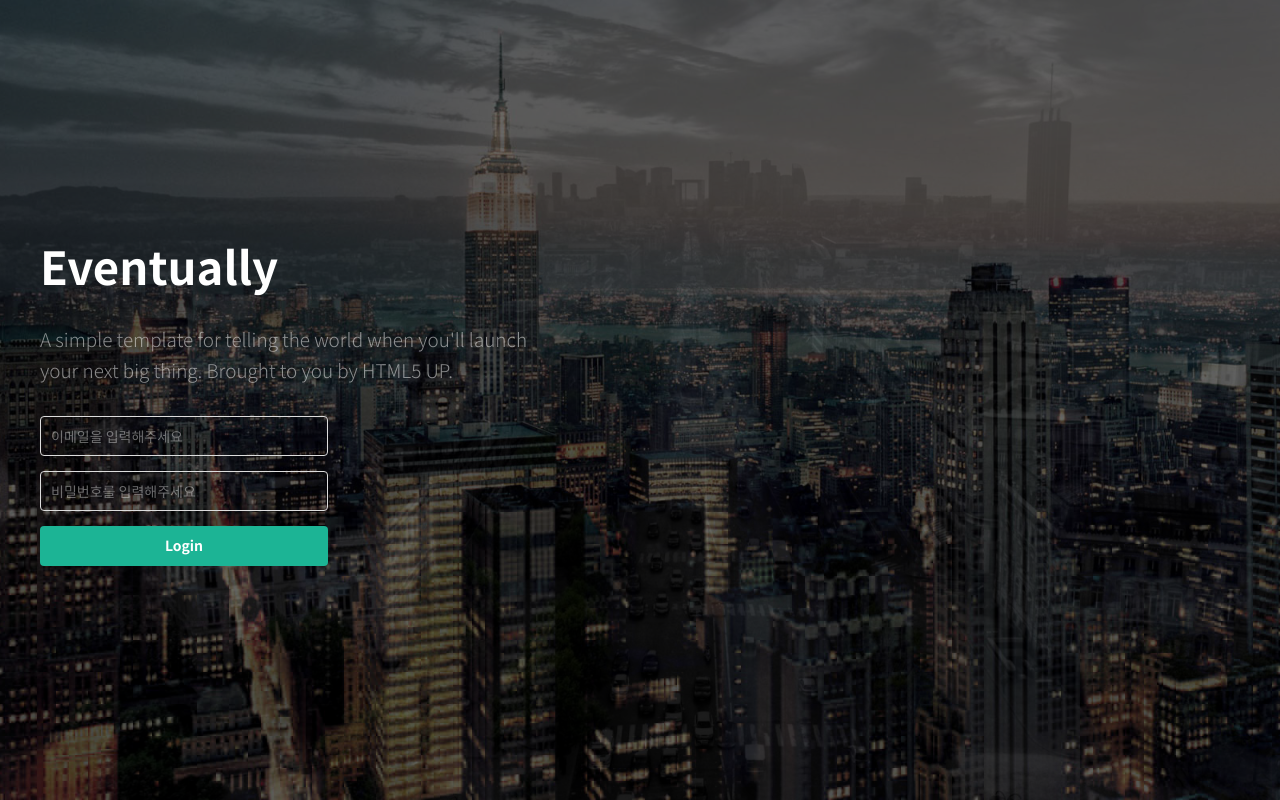
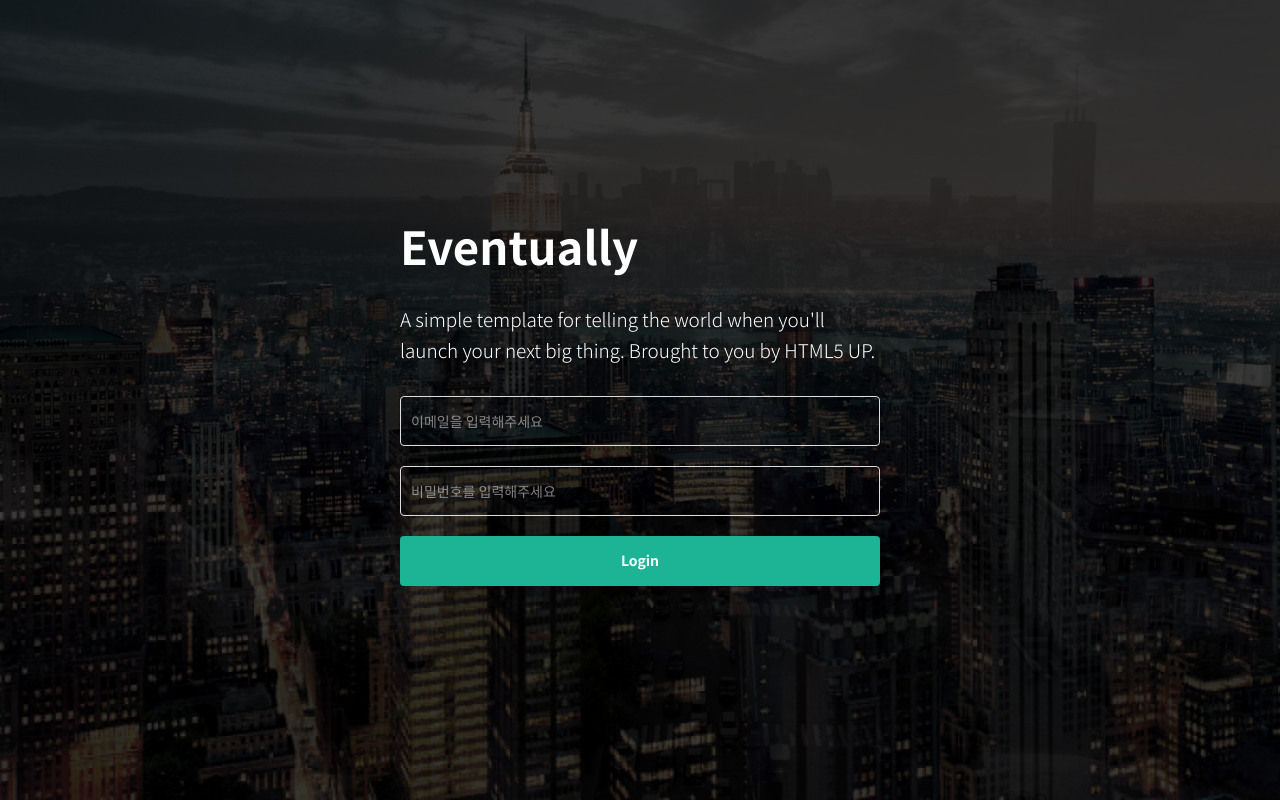
Before and after one commit to seongchanhwang/erp, a React (Create React App) app in the folder src/main/frontend/: page /login in a window 1280 px wide. Built offline with nearby package versions, Linux system fonts and the light colour scheme.

Commit message:
1. 로그인 페이지 백그라운드 애니메이션 수정 2. 로그인 정보 id,pw 객체 변환

```diff
--- a/src/main/frontend/package.json
+++ b/src/main/frontend/package.json
@@ -6,6 +6,7 @@
     "@testing-library/jest-dom": "^5.16.5",
     "@testing-library/react": "^13.4.0",
     "@testing-library/user-event": "^13.5.0",
+    "@types/react-transition-group": "^4.4.5",
     "axios": "^1.3.5",
     "css-loader": "^6.7.3",
     "http-proxy-middleware": "^2.0.6",
@@ -14,6 +15,7 @@
     "react-dom": "^18.2.0",
     "react-router-dom": "^6.10.0",
     "react-scripts": "5.0.1",
+    "react-transition-group": "^4.4.5",
     "sass-loader": "^13.2.2",
     "style-loader": "^3.3.2",
     "web-vitals": "^2.1.4"
--- a/src/main/frontend/src/components/login/Background.js
+++ b/src/main/frontend/src/components/login/Background.js
@@ -1,17 +1,25 @@
-import { useEffect, useState } from "react";
+import { useEffect, useRef, useState } from "react";
+import { CSSTransition, Transition } from "react-transition-group";
 
 const Background = ({ idx }) => {
   const [bgIdx, setBgIdx] = useState(1);
+  const [inProp, setInProp] = useState(false);
   useEffect(() => {
+    setInProp(idx === bgIdx ? true : false);
     const timer = setInterval(() => {
       setBgIdx(bgIdx >= 3 ? 1 : bgIdx + 1);
     }, 5000);
-    return () => clearInterval(timer);
+    return () => {
+      clearInterval(timer);
+    };
   }, [bgIdx]);
+
   return (
-    <article className={`item${idx} ${idx === bgIdx ? "active" : ""}`}>
-      {bgIdx}
-    </article>
+    <>
+      <CSSTransition in={inProp} timeout={8000} classNames="my-node">
+        <article className={`item${idx}`}>{bgIdx}</article>
+      </CSSTransition>
+    </>
   );
 };
 
--- a/src/main/frontend/src/css/common.scss
+++ b/src/main/frontend/src/css/common.scss
@@ -1,8 +1,10 @@
 .flex-box {
 	display: flex;
+
 	&.align-cnt {
 		align-items: center;
 	}
+
 	&.justify-cnt {
 		justify-content: center;
 	}
@@ -15,7 +17,7 @@
 button,
 input,
 select {
-  height: 40px;
+	height: 50px;
 	border-radius: 4px;
 	border: 1px solid #ddd;
 	padding: 0 10px;
--- a/src/main/frontend/src/css/login.scss
+++ b/src/main/frontend/src/css/login.scss
@@ -3,15 +3,25 @@
 	width: 100vw;
 	color: #fff;
 	padding: 0 40px;
+	display: flex;
+	align-items: center;
+	background: #000;
+
+	>section {
+		max-width: 480px;
+		width: 100%;
+	}
+
 	.txt-box {
 		h2 {
 			font-size: 3.25em;
 			margin: 0 0 0.55em 0;
 		}
+
 		p {
 			font-size: 1.35em;
 			line-height: 1.65em;
-      opacity: 0.5;
+			// opacity: 0.7;
 			font-weight: 300;
 		}
 	}
@@ -19,25 +29,29 @@
 	.input-box {
 		margin-top: 30px;
 		width: 100%;
-    max-width: 288px;
+
 		button,
 		input {
 			width: 100%;
 			font-size: 1.4rem;
 		}
+
 		input {
 			background: none;
 			color: #fff;
+
 			&::placeholder {
 				color: #fff;
-        opacity: 0.4;
+				opacity: 0.5;
 			}
 		}
-    > div {
+
+		>div {
 			&:not(:last-child) {
-        margin-bottom: 15px;
+				margin-bottom: 20px;
 			}
 		}
+
 		button {
 			background: #1cb495;
 			color: #fff;
@@ -46,34 +60,35 @@
 		}
 	}
 
+	.content {
+		position: relative;
+		z-index: 1;
+	}
+
 	.bg {
 		position: fixed;
-    background: #000;
+		opacity: 0;
+		transition: opacity 5s;
 		left: 0;
 		top: 0;
 		width: 100%;
 		height: 100%;
-    z-index: -1;
-    &::after {
-      content: "";
-      width: 100%;
+		z-index: 1;
+
+		&.active {
+			opacity: 0.3;
+		}
+
+		article {
+			background-size: cover;
 			height: 100%;
-      background: #000;
-      opacity: 0.5;
+			width: 120%;
+			left: 0;
+			opacity: 0;
 			position: absolute;
-      left: 0;
 			top: 0;
-      z-index: 900;
-    }
-    article {
-      opacity: 0;
-      width: 120%;
-      height: 100%;
-      transition: opacity 3s ease;
-      position: absolute;
-      left: 0;
-      top: 0;
-      z-index: 1;
+			transition: opacity 3s;
+
 			@for $i from 1 through 3 {
 				&.item#{$i} {
 					background-image: url(../img/bg#{$i}.jpg);
@@ -82,17 +97,28 @@
 
 			background-position: center center;
 			background-size: cover;
+			animation: bg 45s linear infinite;
 
-      animation: bg 29.25s linear infinite;
-      &.active {
-        z-index: 2;
-      }
+			&.my-node-enter {
+				opacity: 1;
 			}
 
-    &.active {
-      .active {
+			&.my-node-enter-active {
 				opacity: 1;
 			}
+
+			&.my-node-exit {
+				opacity: 0;
+			}
+
+			&.my-node-exit-active {
+				opacity: 0;
+			}
+
+			&.my-node-exit-done {
+				animation: none;
+			}
+
 		}
 	}
 }
--- a/src/main/frontend/src/pages/Login.js
+++ b/src/main/frontend/src/pages/Login.js
@@ -2,75 +2,76 @@ import React, { useEffect, useState } from "react";
 import styles from "../css/login.scss";
 import Background from "../components/login/Background";
 import axios from "axios";
-
 const Login = () => {
   const [load, setLoad] = useState(false);
-	const [id, setId] = useState('');
-	const [pw, setPw] = useState('');
-	const [post, setPost] = useState({
-		loginId: "",
-		password: ""
-	})
+  const [id, setId] = useState("");
+  const [pw, setPw] = useState("");
+
   const handleSubmit = async (e) => {
     e.preventDefault();
     try {
-			console.log(id)
-			console.log(pw)
-			setPost({ ...post, loginId: id, password: pw })
+      const data = {
+        loginId: id,
+        password: pw,
+      };
 
-//			var formData = new FormData();
-//			formData.append("loginId", id);
-//			formData.append("password", pw);
-//			const response = await axios({
-//				method: 'post',
-//				url: '/api/login',
-//				data: formData,
-//			})
-			 const response = await axios.post('/api/login', JSON.stringify({ post }), {
+      const response = await axios.post("/api/login", JSON.stringify(data), {
         headers: {
           "Content-Type": "application/json",
-			 	}
+        },
       });
       console.log(response);
     } catch (error) {
       console.error(error);
     }
+  };
 
-	}
   useEffect(() => {
     setLoad(true);
   }, []);
   return (
     <>
       <div id="login-wrap" className="flex-box justify-cnt dir-col">
+        <section>
           <div className={`bg ${load ? "active" : ""}`}>
             <Background idx={1} />
             <Background idx={2} />
             <Background idx={3} />
           </div>
+          <div className="content">
             <div className="txt-box">
               <h2>Eventually</h2>
               <p>
-						A simple template for telling the world when you'll launch <br />
-						your next big thing. Brought to you by HTML5 UP.
+                A simple template for telling the world when you'll launch your
+                next big thing. Brought to you by HTML5 UP.
               </p>
             </div>
             <form onSubmit={handleSubmit}>
               <div className="input-box">
-						<div><input name="loginId " type="text" placeholder="이메일을 입력해주세요" value={id} onChange={e => setId(e.target.value)} ></input></div>
+                <div>
+                  <input
+                    name="loginId "
+                    type="text"
+                    placeholder="이메일을 입력해주세요"
+                    value={id}
+                    onChange={(e) => setId(e.target.value)}
+                  ></input>
+                </div>
                 <div>
                   <input
                     name="Password"
                     type="password"
                     placeholder="비밀번호를 입력해주세요"
                     value={pw}
-								onChange={e => setPw(e.target.value)}
+                    onChange={(e) => setPw(e.target.value)}
                   ></input>
                 </div>
                 <button className="btn-submit">Login</button>
               </div>
             </form>
           </div>
+        </section>
+      </div>
     </>
   );
 };
```
Also changed, not shown: src/main/frontend/public/index.html (+5 -25 lines), 2 other files (tests, documents, lock files or other folders). Lines whose indentation alone changed are shown as unchanged.
